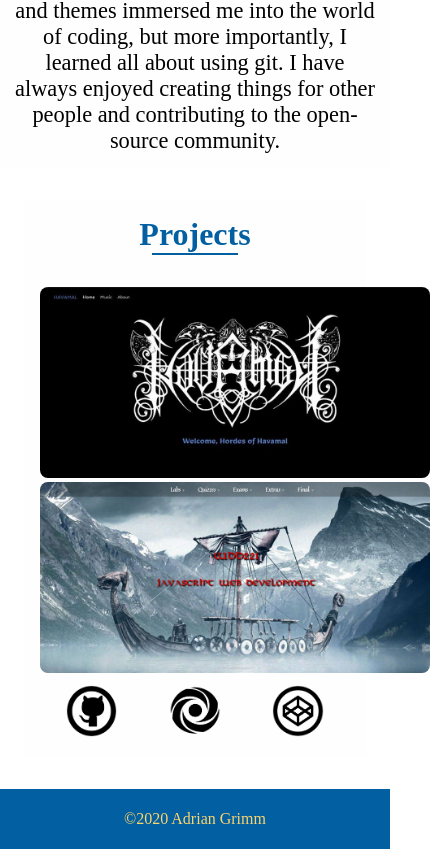
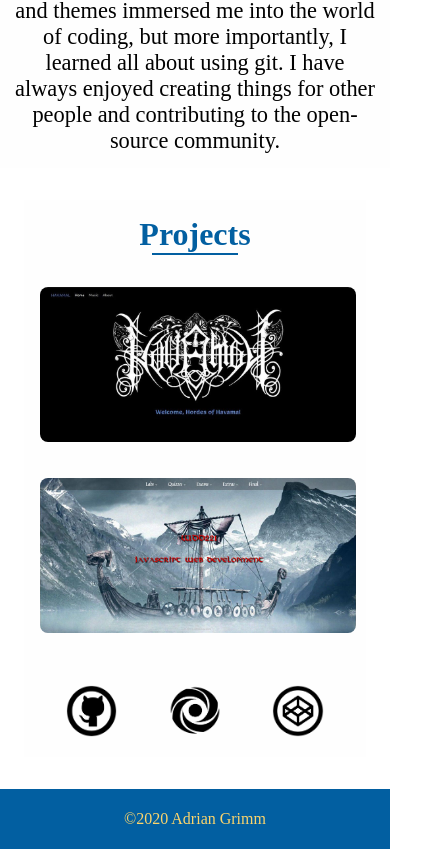
Before and after one commit to usmcamgrimm/portfolio, a plain HTML site: page index.html in a window 390 px wide. Shown: the part 1067-1916 px from the top of the page, 430 px wide, since content can reach past the window. Drawn offline with Linux system fonts and the light colour scheme; a web font is replaced by a local one.

Commit message:
Update projects section for mobile display

```diff
--- a/css/styleModules.css
+++ b/css/styleModules.css
@@ -36,17 +36,14 @@
 
     .apps {
         display: flex;
-        flex-flow: row wrap;
-        justify-content: center;
+        width: 90vw;
+        flex-direction: column;
+        justify-content: space-between;
+        align-items: center;
     }
 
     .imgSample {
-        max-width: 100%;
-        height: auto;
-    }
-
-    .imgSample2 {
-        max-width: 100%;
+        max-width: 90%;
         height: auto;
     }
 
```
